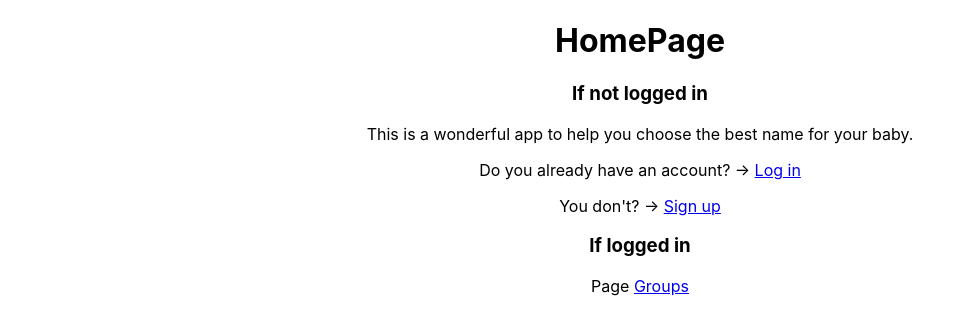
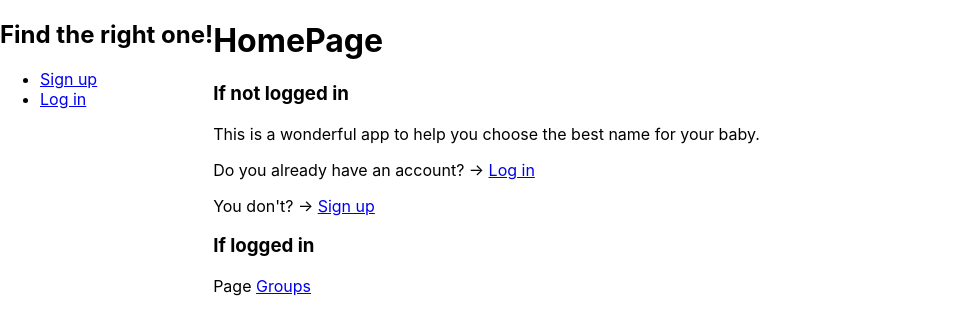
Before and after one commit to marcozampini/ironhack-final-project-front, a React (Create React App) app: page / in a window 1280 px wide. Shown: the top 334 px of the page, without its empty margins (0-974 px from the left). Built offline with nearby package versions, Linux system fonts and the light colour scheme.

Commit message:
auth/logout - Dynamic sidebar with log out or log in / sign up

```diff
--- a/src/App.css
+++ b/src/App.css
@@ -1,38 +1,3 @@
 .App {
-  text-align: center;
+  display: flex;
 }
-
-.App-logo {
-  height: 40vmin;
-  pointer-events: none;
-}
-
-@media (prefers-reduced-motion: no-preference) {
-  .App-logo {
-    animation: App-logo-spin infinite 20s linear;
-  }
-}
-
-.App-header {
-  background-color: #282c34;
-  min-height: 100vh;
-  display: flex;
-  flex-direction: column;
-  align-items: center;
-  justify-content: center;
-  font-size: calc(10px + 2vmin);
-  color: white;
-}
-
-.App-link {
-  color: #61dafb;
-}
-
-@keyframes App-logo-spin {
-  from {
-    transform: rotate(0deg);
-  }
-  to {
-    transform: rotate(360deg);
-  }
-}
--- a/src/App.js
+++ b/src/App.js
@@ -1,6 +1,7 @@
 import './App.css'
 import { Routes, Route } from 'react-router-dom'
 
+import Sidebar from './components/layout/Sidebar'
 import HomePage from './pages/HomePage'
 import SignupPage from './pages/SignupPage'
 import IsAnonymous from './components/IsAnonymous'
@@ -9,9 +10,18 @@ import LoginPage from './pages/LoginPage'
 function App() {
   return (
     <div className="App">
+      <Sidebar />
+      <div>
         <Routes>
           <Route path="/" element={<HomePage />} />
-        <Route path="/signup" element={<SignupPage />} />
+          <Route
+            path="/signup"
+            element={
+              <IsAnonymous>
+                <SignupPage />
+              </IsAnonymous>
+            }
+          />
           <Route
             path="/login"
             element={
@@ -22,6 +32,7 @@ function App() {
           />
         </Routes>
       </div>
+    </div>
   )
 }
 
--- /dev/null
+++ b/src/components/layout/Sidebar.js
@@ -0,0 +1,32 @@
+import { APP_NAME } from '../../consts'
+import React, { useContext } from 'react'
+import { Link } from 'react-router-dom'
+import { AuthContext } from '../../context/auth.context'
+
+const Sidebar = () => {
+  const { isLoggedIn, logOutUser } = useContext(AuthContext)
+
+  return (
+    <aside className="Sidebar">
+      <h2>{APP_NAME}</h2>
+      <ul>
+        {isLoggedIn ? (
+          <li>
+            <button onClick={logOutUser}>Log out</button>
+          </li>
+        ) : (
+          <>
+            <li>
+              <Link to="./signup">Sign up</Link>
+            </li>
+            <li>
+              <Link to="./login">Log in</Link>
+            </li>
+          </>
+        )}
+      </ul>
+    </aside>
+  )
+}
+
+export default Sidebar
--- a/src/pages/LoginPage.js
+++ b/src/pages/LoginPage.js
@@ -27,7 +27,7 @@ function LoginPage(props) {
     axios
       .post(`${API_URL}/auth/login`, requestBody)
       .then((response) => {
-        console.log('JWT RETURNED', response.data)
+        //console.log('JWT RETURNED', response.data)
 
         storeToken(response.data.authToken)
         authenticateUser()
```
Also changed, not shown: src/components/layout/Sidebar.css (added). Lines whose indentation alone changed are shown as unchanged.
